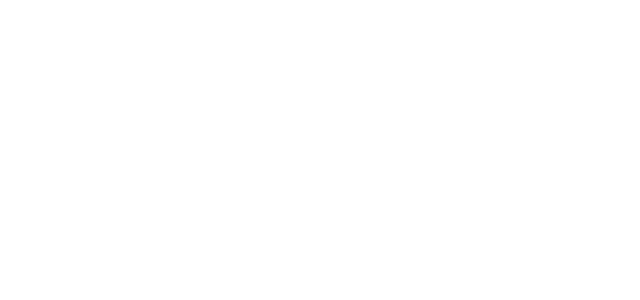
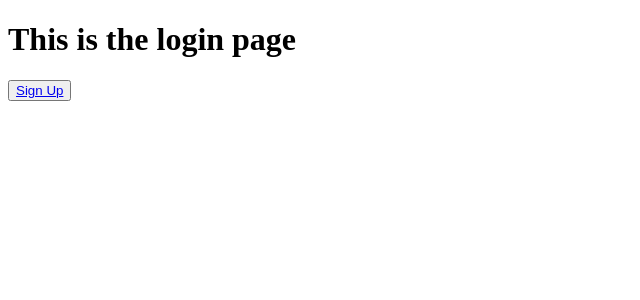
Before and after one commit to aidrecabrera/chrono-ledger, a Nuxt app: page /login in a window 1280 px wide. Shown: the top 300 px of the page, without its empty margins (0-640 px from the left). Built offline with nearby package versions, Linux system fonts and the light colour scheme.

Commit message:
Testing Middleware for Authentication

```diff
--- /dev/null
+++ b/middleware/authentication.ts
@@ -0,0 +1,5 @@
+export default defineNuxtRouteMiddleware((to, from) => {
+    if (true) {
+        return navigateTo('/login')
+    }
+})
--- /dev/null
+++ b/pages/index.vue
@@ -0,0 +1,15 @@
+<template>
+  <div>
+
+  </div>
+</template>
+
+<script lang="ts" setup>
+  definePageMeta({
+    middleware: 'authentication'
+  })
+</script>
+
+<style>
+
+</style>
--- /dev/null
+++ b/pages/login.vue
@@ -0,0 +1,14 @@
+<template>
+  <div>
+    <h1>This is the login page</h1>
+    <button><NuxtLink to="/register">Sign Up</NuxtLink></button>
+  </div>
+</template>
+
+<script lang="ts" setup>
+
+</script>
+
+<style>
+
+</style>
--- /dev/null
+++ b/pages/register.vue
@@ -0,0 +1,14 @@
+<template>
+  <div>
+    <h1>Hello, Register.</h1>
+    <button><NuxtLink to="/login">Login</NuxtLink></button>
+  </div>
+</template>
+
+<script lang="ts" setup>
+
+</script>
+
+<style>
+
+</style>
```
